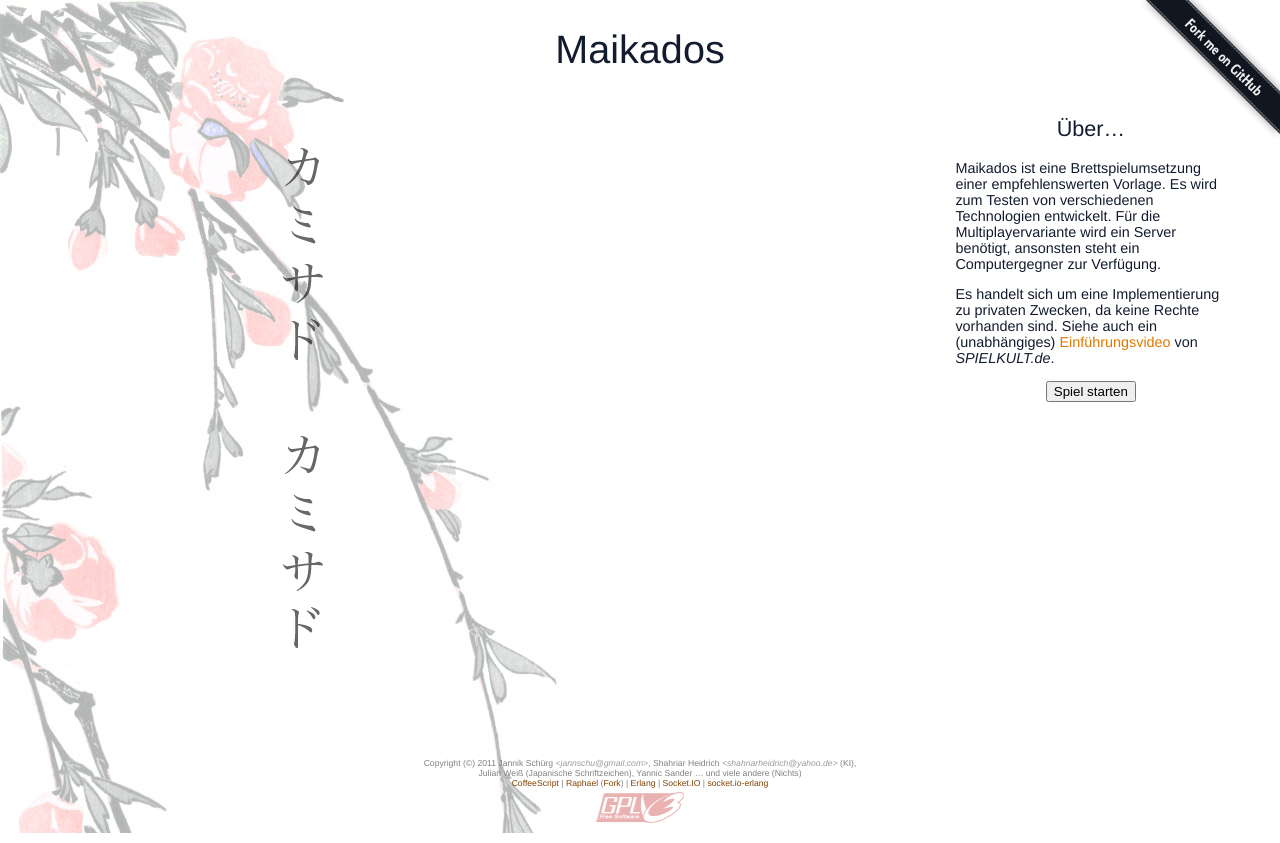
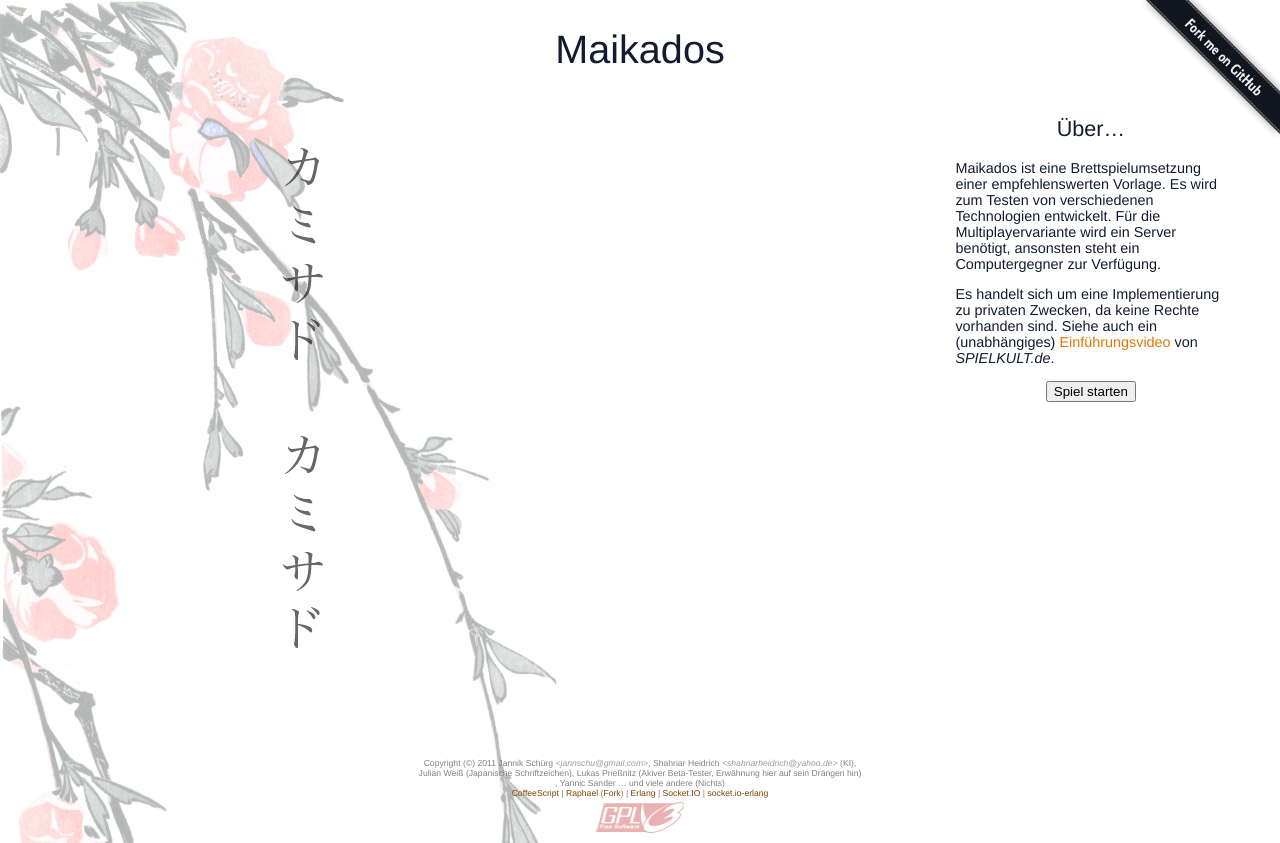
Before and after one commit to jannschu/maikados, a plain HTML site: page index.html in a window 1280 px wide. Drawn offline with nearby package versions, Linux system fonts and the light colour scheme; a script that the page names is missing.

Commit message:
client: small typos/improvments, text refinement

```diff
--- a/index.html
+++ b/index.html
@@ -69,7 +69,8 @@
 
         <footer>
             Copyright (©) 2011 Jannik Schürg <span class="email">jannschu@gmail.com</span>, Shahriar Heidrich <span class="email">shahriarheidrich@yahoo.de</span> (KI),<br>
-            Julian Weiß (Japanische Schriftzeichen), Yannic Sander … und viele andere (Nichts)<br>
+            Julian Weiß (Japanische Schriftzeichen), Lukas Prießnitz (Akiver Beta-Tester, Erwähnung hier auf sein Drängen hin)<br>,
+            Yannic Sander … und viele andere (Nichts)<br>
             <a href="http://jashkenas.github.com/coffee-script/">CoffeeScript</a> |
             <a href="http://raphaeljs.com/">Raphael</a> (<a href="http://github.com/jannschu/raphael">Fork</a>) |
             <a href="http://www.erlang.org/">Erlang</a> |
```
Also changed, not shown: 2 other files.
